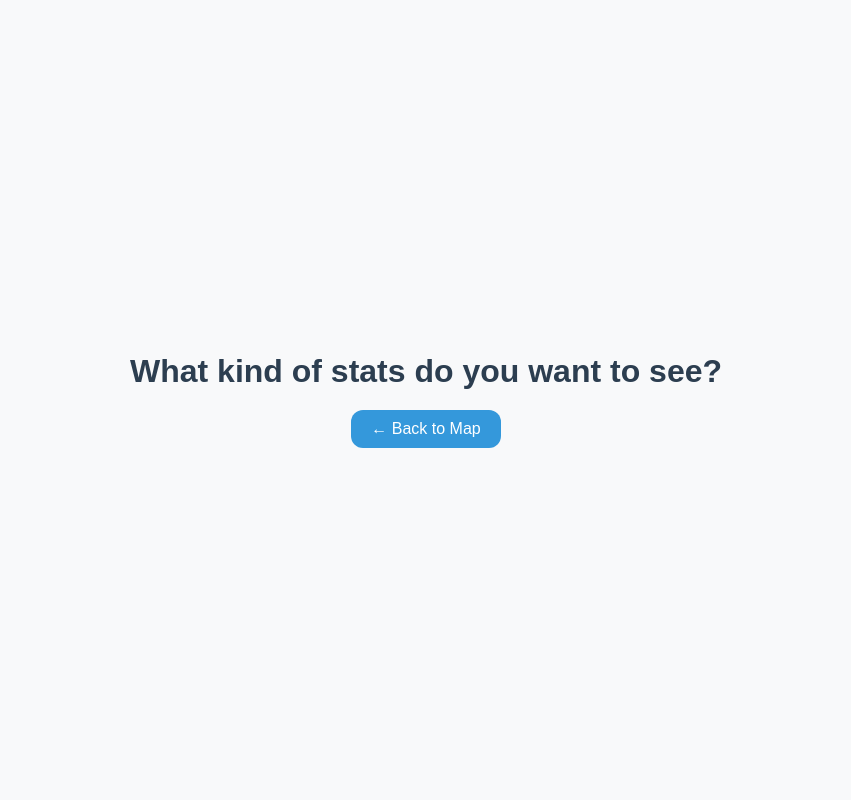
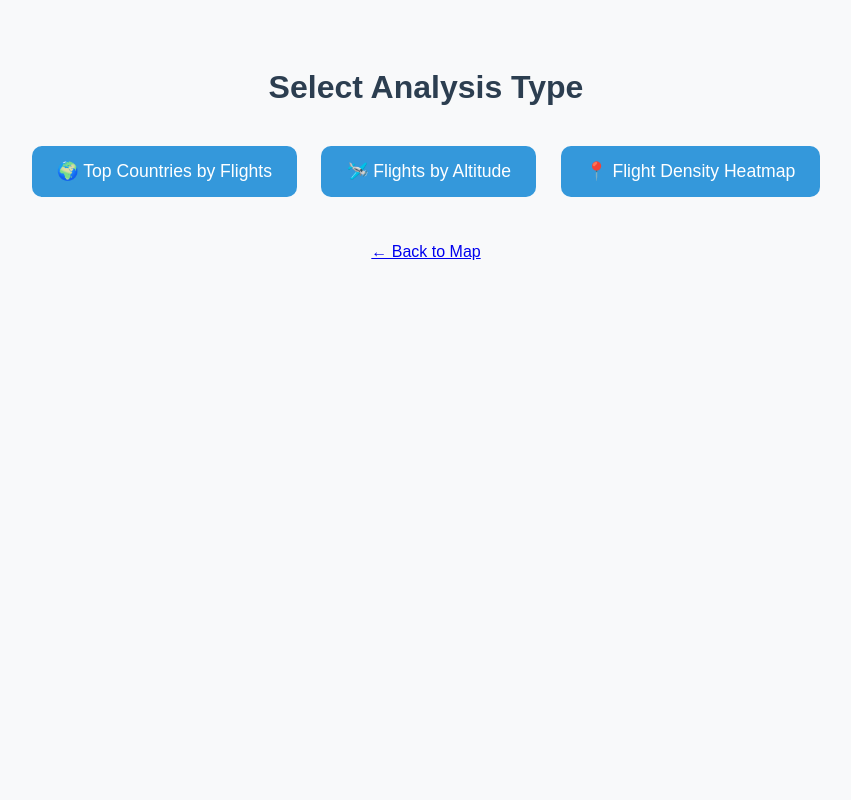
Before and after one commit to Tanmay-Singh2/cs122_project, a Flask app: page /analysis in a window 1280 px wide. Shown: the whole page, without its empty margins (214-1065 px from the left). Run offline with Flask 3, Linux system fonts and the light colour scheme.

Commit message:
Air traffic analysis and visualisation

```diff
--- a/Templates/analysis.html
+++ b/Templates/analysis.html
@@ -2,40 +2,45 @@
 <html lang="en">
 <head>
   <meta charset="UTF-8">
-  <title>Airlind Analysis</title>
+  <title>Airline Analysis</title>
   <style>
     body {
-      margin: 0;
       background: #f8f9fa;
       font-family: Arial, sans-serif;
-      display: flex;
-      flex-direction: column;
-      align-items: center;
-      justify-content: center;
-      height: 100vh;
       text-align: center;
+      padding: 40px;
     }
     h1 {
       color: #2c3e50;
-      font-size: 2em;
-      margin: 0 20px;
     }
-    .back {
-      margin-top: 20px;
+    .button-group {
+      margin-top: 30px;
+    }
+    .button-group a {
+      display: inline-block;
       background: #3498db;
       color: white;
-      padding: 10px 20px;
-      border-radius: 12px;
+      padding: 15px 25px;
+      margin: 10px;
+      border-radius: 10px;
       text-decoration: none;
-      font-size: 1em;
+      font-size: 1.1em;
     }
-    .back:hover {
+    .button-group a:hover {
       background: #2980b9;
     }
   </style>
+
+
 </head>
 <body>
-  <h1>What kind of stats do you want to see?</h1>
-  <a href="/" class="back">← Back to Map</a>
+  <h1>Select Analysis Type</h1>
+  <div class="button-group">
+    <a href="/analysis/top-countries">🌍 Top Countries by Flights</a>
+    <a href="/analysis/flight-volume">🛩️ Flights by Altitude</a>
+    <a href="/analysis/density">📍 Flight Density Heatmap</a>
+  </div>
+  <br><br>
+  <a href="/" class="button-group">← Back to Map</a>
 </body>
 </html>
--- a/app.py
+++ b/app.py
@@ -4,13 +4,15 @@ import folium
 from datetime import datetime
 from zoneinfo import ZoneInfo
 import pandas as pd
+import matplotlib
+matplotlib.use('Agg')
+import matplotlib.pyplot as plt
+import seaborn as sns
+import os, glob
 
 app = Flask(__name__)
 
-import os
-
 def fetch_flights():
-    # Fetch flight data
     resp = requests.get("https://opensky-network.org/api/states/all", timeout=10)
     raw = resp.json().get("states", [])
     cols = [
@@ -26,11 +28,9 @@ def fetch_flights():
 
     timestamp = datetime.now(ZoneInfo("UTC")).strftime("%Y%m%d_%H%M%S")
     os.makedirs("data/csv", exist_ok=True)
-    filepath = f"data/csv/flights_{timestamp}.csv"
-    df.to_csv(filepath, index=False)
+    df.to_csv(f"data/csv/flights_{timestamp}.csv", index=False)
 
     return df
-
 
 def get_color(alt_ft):
     if   alt_ft < 1000:  return "#ff4500"
@@ -45,23 +45,16 @@ def get_color(alt_ft):
 def index():
     view  = request.args.get("view",  "us")
     limit = request.args.get("limit", "200")
-
     df = fetch_flights()
 
     if view == "us":
-        # include continental US + Alaska & Hawaii
-        df = df[
-            (df.lat  >= 18)  & (df.lat  <= 72) &
-            (df.lon >= -170) & (df.lon <= -66)
-        ]
+        df = df[(df.lat >= 18) & (df.lat <= 72) & (df.lon >= -170) & (df.lon <= -66)]
         if limit != "all":
             try:
                 n = int(limit)
-            except ValueError:
-                n = 200
-            if len(df) > n:
-                df = df.sample(n, random_state=1)
-    # else view=="world":  no limit, show all flights
+                df = df.sample(min(n, len(df)), random_state=1)
+            except:
+                df = df.sample(200, random_state=1)
 
     center = [37.8, -96] if view=="us" else [20, 0]
     zoom   = 4 if view=="us" else 2
@@ -69,8 +62,7 @@ def index():
 
     for _, f in df.iterrows():
         icon_html = (
-            f"<div style='transform: rotate({f.heading}deg); "
-            f"font-size:18px; color:{get_color(f.alt_ft)};'>&#9992;</div>"
+            f"<div style='transform: rotate({f.heading}deg); font-size:18px; color:{get_color(f.alt_ft)};'>&#9992;</div>"
         )
         folium.Marker(
             [f.lat, f.lon],
@@ -78,24 +70,128 @@ def index():
             popup=f"<b>Flight:</b> {f.callsign}"
         ).add_to(fmap)
 
-    pac = datetime.now(ZoneInfo("America/Los_Angeles"))\
-           .strftime("%Y-%m-%d %I:%M:%S %p %Z")
+    pac = datetime.now(ZoneInfo("America/Los_Angeles")).strftime("%Y-%m-%d %I:%M:%S %p %Z")
     title = "Airlind US Map" if view=="us" else "Airlind World Map"
     fmap.get_root().html.add_child(folium.Element(
-        f"<h3 style='text-align:center; font-family:Arial,sans-serif; color:#333'>"
-        f"{title} — Last update {pac}"
-        f"</h3>"
+        f"<h3 style='text-align:center; font-family:Arial,sans-serif; color:#333'>{title} — Last update {pac}</h3>"
     ))
 
     return render_template("index.html",
-        map_html      = fmap._repr_html_(),
-        current_view  = view,
-        current_limit = limit
+        map_html=fmap._repr_html_(),
+        current_view=view,
+        current_limit=limit
     )
 
 @app.route("/analysis")
-def analysis():
+def analysis_home():
     return render_template("analysis.html")
+
+@app.route("/analysis/top-countries")
+def analysis_top_countries():
+    files = sorted(glob.glob("data/csv/*.csv"))
+    if not files:
+        return "No data files found"
+    df = pd.read_csv(files[-1])
+    top = df["origin_country"].value_counts().head(10)
+
+    plt.figure(figsize=(10, 6))
+    sns.barplot(x=top.values, y=top.index, palette="coolwarm")
+    plt.title("Top 10 Countries by Number of Flights")
+    plt.xlabel("Flights")
+    plt.tight_layout()
+    plt.savefig("static/flight_analysis.png")
+    plt.close()
+
+    return render_template("result.html", title="Top 10 Countries by Flights")
+
+@app.route("/analysis/flight-volume")
+def analysis_flight_volume():
+    import glob
+
+    # Step 1: Load the latest CSV
+    files = sorted(glob.glob("data/csv/*.csv"))
+    if not files:
+        return "No data snapshots found!"
+
+    df = pd.read_csv(files[-1])
+
+    # Step 2: Create altitude bucket column based on alt_ft
+    def classify_altitude(alt_ft):
+        if alt_ft < 1000: return "< 1,000 ft"
+        elif alt_ft < 5000: return "1,000–4,999 ft"
+        elif alt_ft < 10000: return "5,000–9,999 ft"
+        elif alt_ft < 20000: return "10,000–19,999 ft"
+        elif alt_ft < 30000: return "20,000–29,999 ft"
+        elif alt_ft < 40000: return "30,000–39,999 ft"
+        else: return "40,000+ ft"
+
+    df["alt_bucket"] = df["alt_ft"].apply(classify_altitude)
+
+    # Step 3: Count how many flights per bucket
+    bucket_counts = df["alt_bucket"].value_counts().reindex([
+        "< 1,000 ft", "1,000–4,999 ft", "5,000–9,999 ft",
+        "10,000–19,999 ft", "20,000–29,999 ft",
+        "30,000–39,999 ft", "40,000+ ft"
+    ], fill_value=0)
+
+    # Step 4: Plot the bar chart
+    plt.figure(figsize=(10, 6))
+    sns.barplot(x=bucket_counts.index, y=bucket_counts.values, palette="viridis")
+    plt.xlabel("Altitude Range")
+    plt.ylabel("Number of Flights")
+    plt.title("Flights by Altitude Bucket")
+    plt.xticks(rotation=45)
+    plt.tight_layout()
+    plt.savefig("static/flight_analysis.png")
+    plt.close()
+
+    return render_template("result.html", title="Flights by Altitude Bucket")
+
+@app.route("/analysis/density")
+def analysis_density():
+    import glob
+    import cartopy.crs as ccrs
+    import cartopy.feature as cfeature
+
+    files = sorted(glob.glob("data/csv/*.csv"))
+    if not files:
+        return "No data snapshots found!"
+
+    df = pd.read_csv(files[-1])
+    df = df.dropna(subset=["lat", "lon"])
+
+    # Set up the figure and map
+    plt.figure(figsize=(14, 7))
+    ax = plt.axes(projection=ccrs.PlateCarree())
+    ax.set_global()
+
+    # Add map features
+    ax.coastlines(linewidth=1)
+    ax.add_feature(cfeature.BORDERS, edgecolor='black', linestyle=':')
+    ax.add_feature(cfeature.LAND, facecolor='#f0f0f0')
+    ax.add_feature(cfeature.OCEAN, facecolor='#a6cee3')
+    ax.add_feature(cfeature.LAKES, facecolor='#a6cee3')
+    ax.add_feature(cfeature.RIVERS)
+
+    # Gridlines + ticks
+    gl = ax.gridlines(draw_labels=True, linestyle="--", linewidth=0.5, color='gray')
+    gl.top_labels = gl.right_labels = False
+
+    # KDE Heatmap overlay
+    sns.kdeplot(
+        x=df["lon"], y=df["lat"],
+        fill=True, cmap="plasma", levels=100, thresh=0.01,
+        alpha=0.7, ax=ax, transform=ccrs.PlateCarree()
+    )
+
+    # Title and layout
+    plt.title("Global Flight Density Heatmap", fontsize=16, weight='bold', pad=20)
+    plt.tight_layout()
+    plt.savefig("static/flight_analysis.png", dpi=150)
+    plt.close()
+
+    return render_template("result.html", title="Global Flight Density Heatmap")
+
 
 if __name__ == "__main__":
     app.run(debug=True)
```
Also changed, not shown: Templates/result.html (added, +42 -0 lines), static/flight_analysis.png (added).
